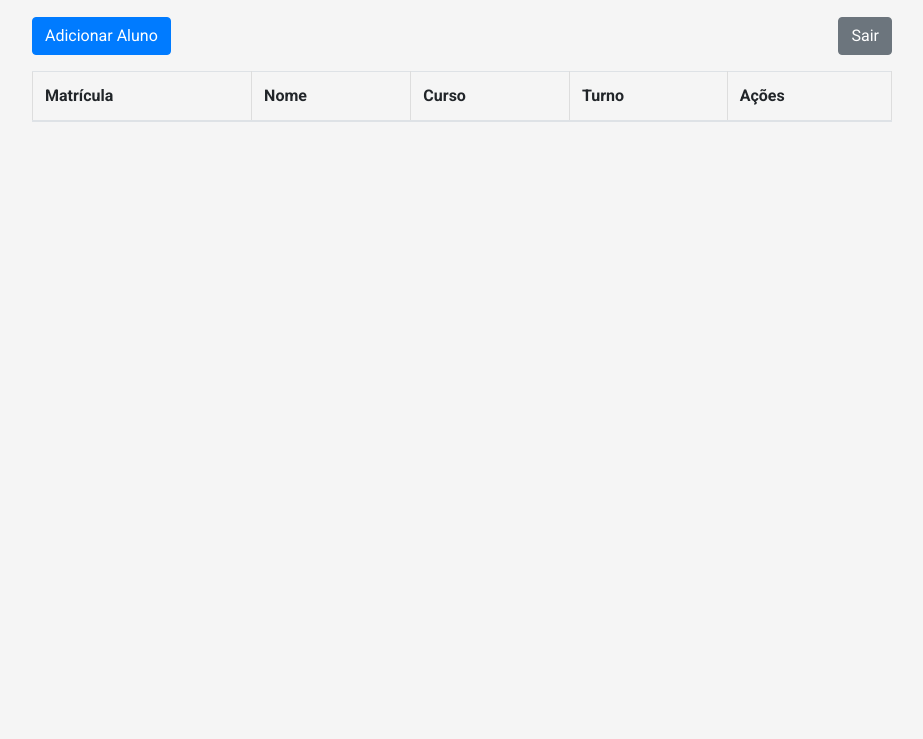
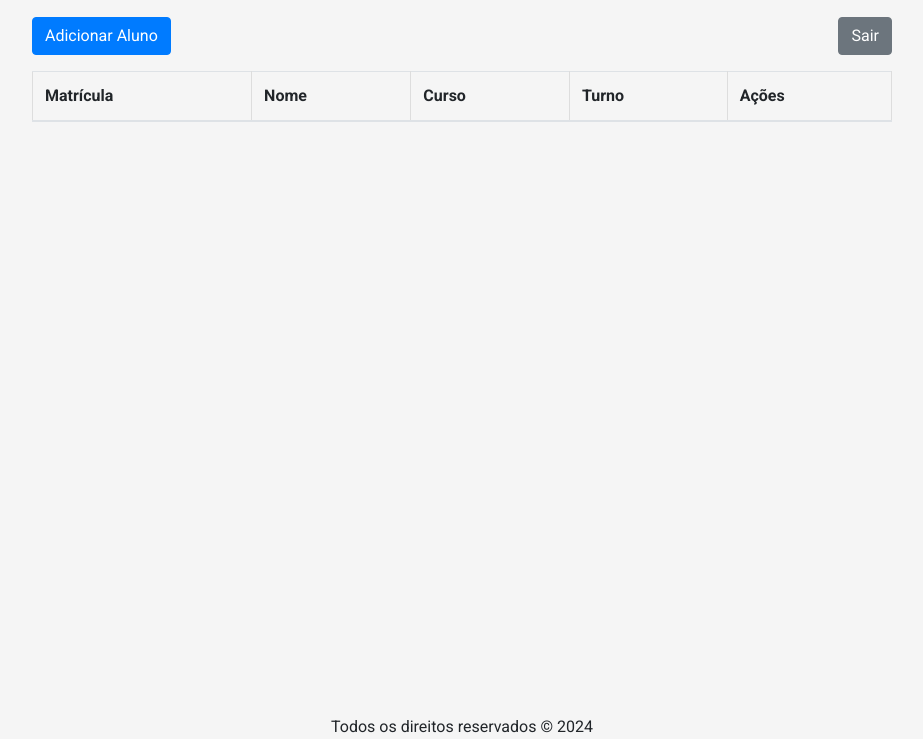
Before and after one commit to riana023/Trab_Desev_Web, a plain HTML site: page frontend/admin.html in a window 1280 px wide. Shown: the part 61-800 px from the top of the page, without its empty margins (178-1101 px from the left). Drawn offline with nearby package versions, Linux system fonts and the light colour scheme; no server answers.

Commit message:
rodapé adicionado

```diff
--- a/frontend/admin.html
+++ b/frontend/admin.html
@@ -64,5 +64,8 @@
   <script src="https://cdn.jsdelivr.net/npm/axios/dist/axios.min.js"></script>
   <script src="https://cdn.jsdelivr.net/npm/bootstrap@5.3.0/dist/js/bootstrap.bundle.min.js"></script>
   <script src="js/admin.js"></script>
+  <footer class="text-center fixed-bottom">
+    <p class="mb-0">Todos os direitos reservados &copy; 2024</p>
+  </footer>
 </body>
 </html>
```
